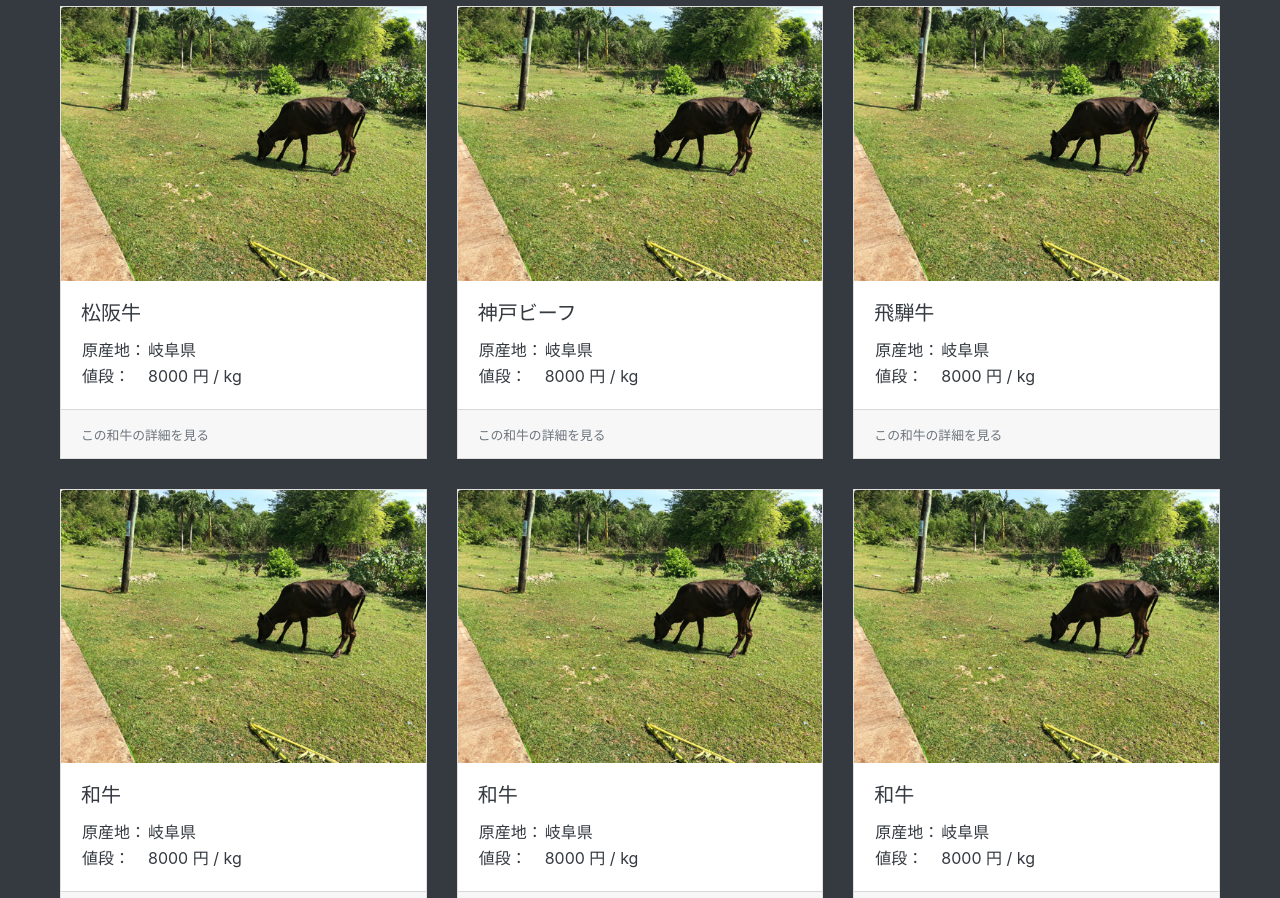
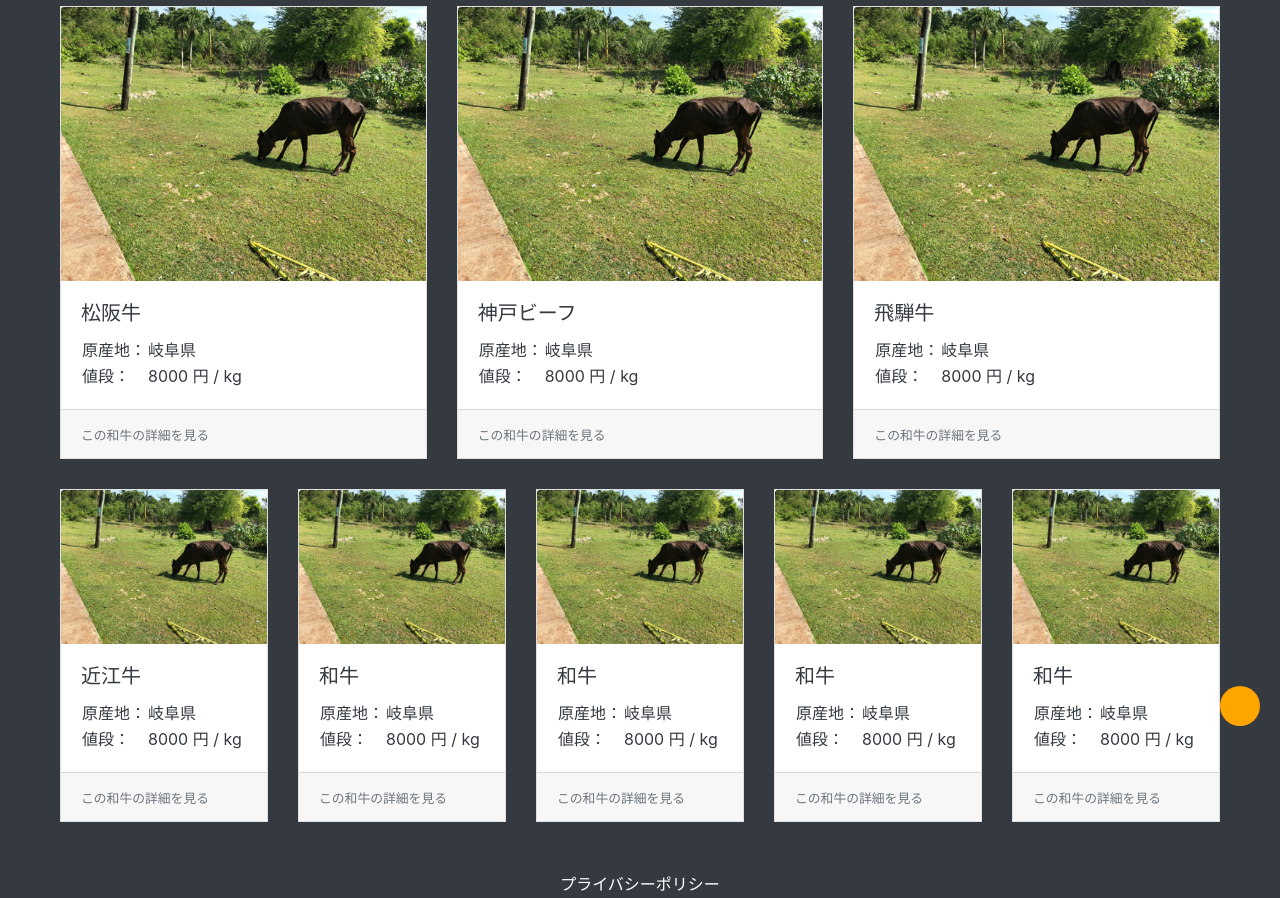
Before and after one commit to arisa2919/wagyu_price, a plain HTML site: page index.html in a window 1280 px wide. Shown: the part 54-952 px from the top of the page. Drawn offline with Linux system fonts and the light colour scheme.

Commit message:
スムーススクロールの実装

```diff
--- a/css/style.css
+++ b/css/style.css
@@ -67,3 +67,23 @@
   background-color: #343a40;
   text-align: center;
 }
+
+/* スムーススクロールの実装 */
+#page-top {
+  width: 40px;
+  height: 40px;
+  border-radius: 50%;
+  text-align: center;
+  line-height: 45px;
+  position: fixed;
+  right: 20px;
+  bottom: 20px;
+  background-color: #FFA500;
+}
+
+#page-top a {
+  display: inline-block;
+  width: 100%;
+  height: 100%;
+  border-radius: 50%;
+}
--- a/index.html
+++ b/index.html
@@ -87,6 +87,44 @@
       </a>
     </div>
     <div class="card-deck row">
+      <a href="#" class="card">
+        <img class="card-img-top" src="img/ph_beaf.jpg">
+        <div class="card-body">
+          <h5 class="card-title">近江牛</h5>
+          <table>
+            <tr>
+              <td>原産地： </td>
+              <td>岐阜県</td>
+            </tr>
+            <tr>
+              <td>値段： </td>
+              <td>8000 円 / kg</td>
+            </tr>
+          </table>
+        </div>
+        <div class="card-footer">
+          <small class="text-muted">この和牛の詳細を見る</small>
+        </div>
+      </a>
+      <a href="#" class="card">
+        <img class="card-img-top" src="img/ph_beaf.jpg">
+        <div class="card-body">
+          <h5 class="card-title">和牛</h5>
+          <table>
+            <tr>
+              <td>原産地： </td>
+              <td>岐阜県</td>
+            </tr>
+            <tr>
+              <td>値段： </td>
+              <td>8000 円 / kg</td>
+            </tr>
+          </table>
+        </div>
+        <div class="card-footer">
+          <small class="text-muted">この和牛の詳細を見る</small>
+        </div>
+      </a>
       <a href="#" class="card">
         <img class="card-img-top" src="img/ph_beaf.jpg">
         <div class="card-body">
@@ -196,6 +234,12 @@
   <script src="js/jquery-3.3.1.min.js"></script>
   <script src="js/bootstrap.bundle.min.js"></script>
   <script src="js/main.js"></script>
+
+  <!-- スムーススクロールの実装 -->
+ <div id="page-top">
+  <a href="#"></a>
+</div>
+
 </body>
 
 </html>
```
